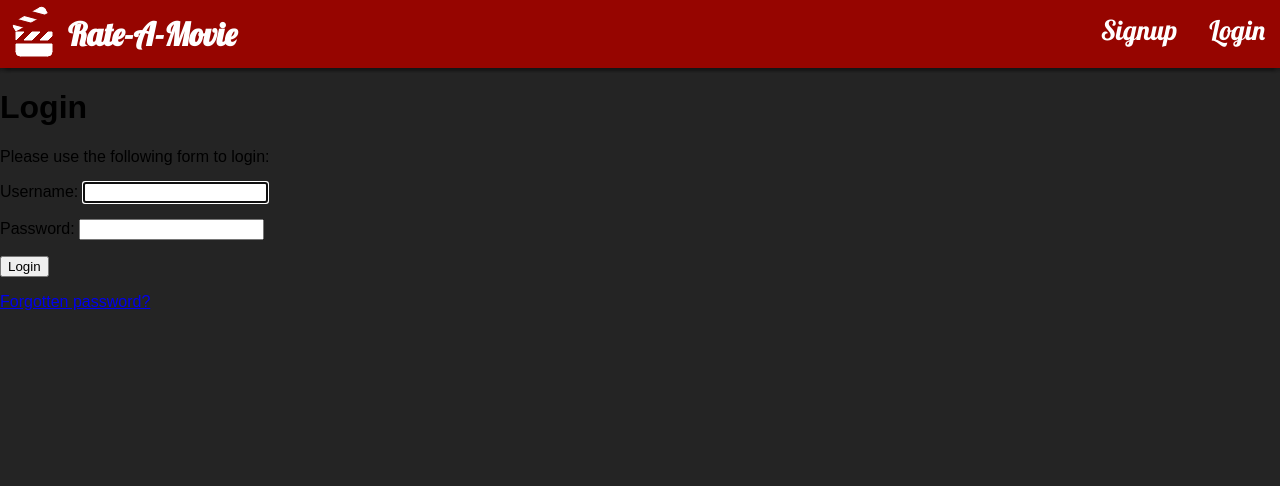
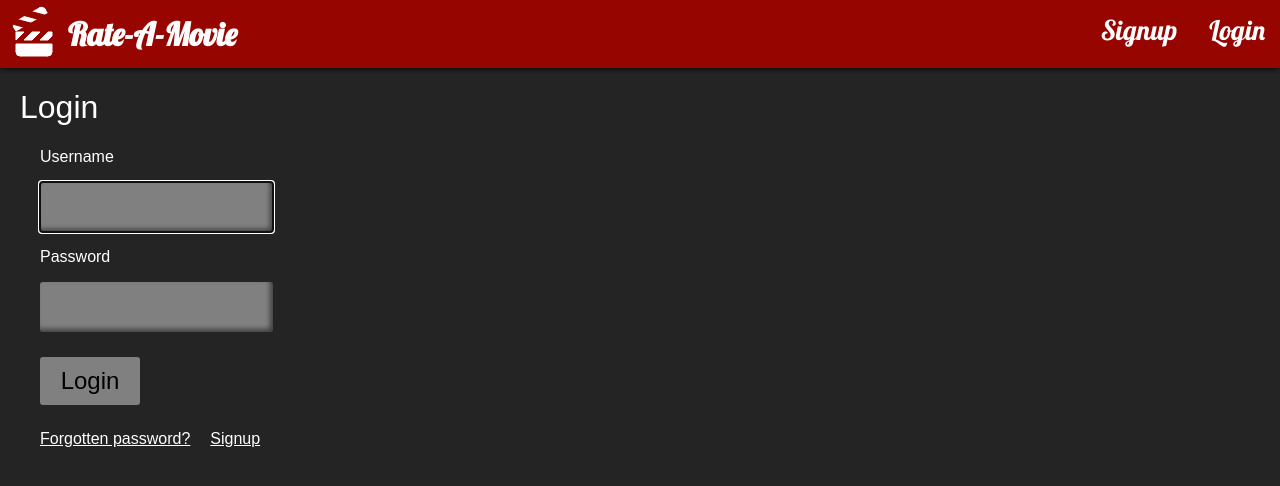
Before and after one commit to cberry216/Movie-Rating, a Django app: page /login/ in a window 1280 px wide. Shown: the top 486 px of the page. Run offline with Django 3.2, Linux system fonts and the light colour scheme.

Commit message:
Stylized login page.

```diff
--- a/movie_rating/static/css/style.css
+++ b/movie_rating/static/css/style.css
@@ -258,6 +258,64 @@ body {
 .curtains__signup:hover {
 	background-color: white;
 	color: #960500;
+}
+
+.login {
+	margin-top: auto;
+	margin-left: 20px;
+	color: white;
+}
+
+.login h1 {
+	font-weight: 200;
+}
+
+.login form {
+	margin-left: 20px;
+}
+
+.login input {
+	height: 2em;
+	padding: 5px;
+	background-color: grey;
+	border: none;
+	border-radius: 3px;
+
+	font-family: 'American Typewriter', sans-serif;
+	font-size: 1.25em;
+}
+
+.login__username input,
+.login__password input {
+	box-shadow: inset -3px -3px 5px rgba(0, 0, 0, 0.5);
+}
+
+#login__submit {
+	margin-top: 25px;
+	margin-bottom: 25px;
+	width: 100px;
+
+	cursor: pointer;
+
+	font-size: 1.5em;
+}
+
+#login__submit:hover {
+	background-color: #960500;
+	color: white;
+	box-shadow: 3px 3px 5px rgba(0, 0, 0, 0.5);
+}
+
+.login__help {
+	margin-left: 20px;
+
+	display: flex;
+}
+
+.login__help a {
+	margin-right: 20px;
+	color: white;
+	text-decoration-color: white;
 }
 
 .group-queue,
--- a/movie_rating/templates/registration/login.html
+++ b/movie_rating/templates/registration/login.html
@@ -1,21 +1,30 @@
 {% extends "base.html" %}
+{% load static %}
 
 {% block title %}Login{% endblock title %}
 
 {% block content %}
-<h1>Login</h1>
-{% if form.errors %}
-<p>Your username or password didn't match. Please try again.</p>
-{% else %}
-<p>Please use the following form to login:</p>
-{% endif %}
-<div class="login-form">
+<div class="login">
+  <h1>Login</h1>
   <form action="{% url 'login' %}" method="post">
     {% csrf_token %}
-    {{ form.as_p }}
+    {{ form.non_field_errors }}
+    <div class="login__username">
+      {{ form.username.errors }}
+      <p>Username</p>
+      {{ form.username }}
+    </div>
+    <div class="login__password">
+      {{ form.password.errors }}
+      <p>Password</p>
+      {{ form.password }}
+    </div>
     <input type="hidden" name="next" value="{{ next }}">
-    <p><input id="login_submit" type="submit" value="Login"></p>
+    <input id="login__submit" type="submit" value="Login">
   </form>
-  <p><a href="{% url 'password_reset' %}">Forgotten password?</a></p>
+  <div class="login__help">
+    <a class="login__reset" href="{% url 'password_reset' %}">Forgotten password?</a>
+    <a href="{% url 'register' %}" class="login__signup">Signup</a>
+  </div>
 </div>
 {% endblock content %}
```
